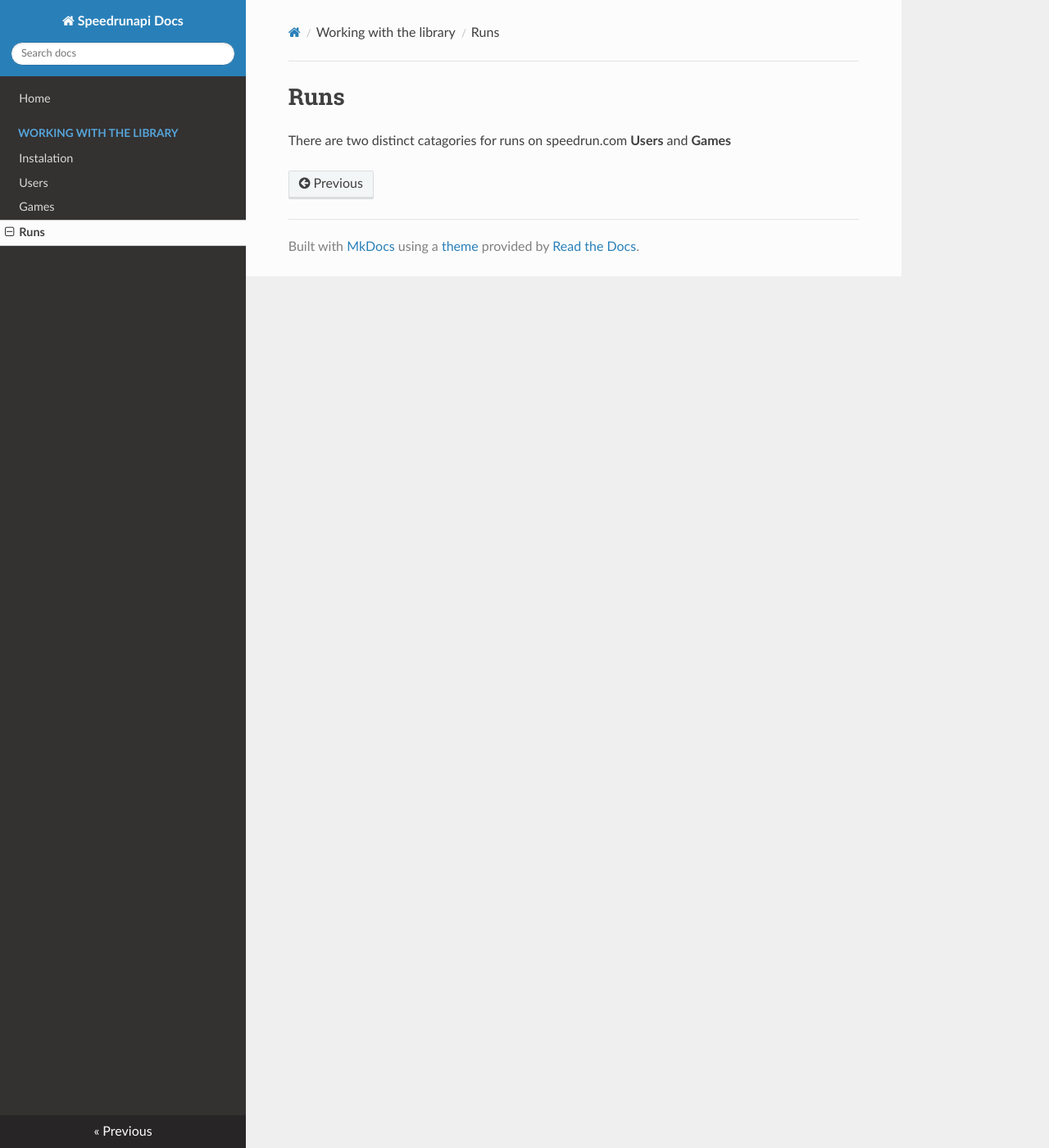
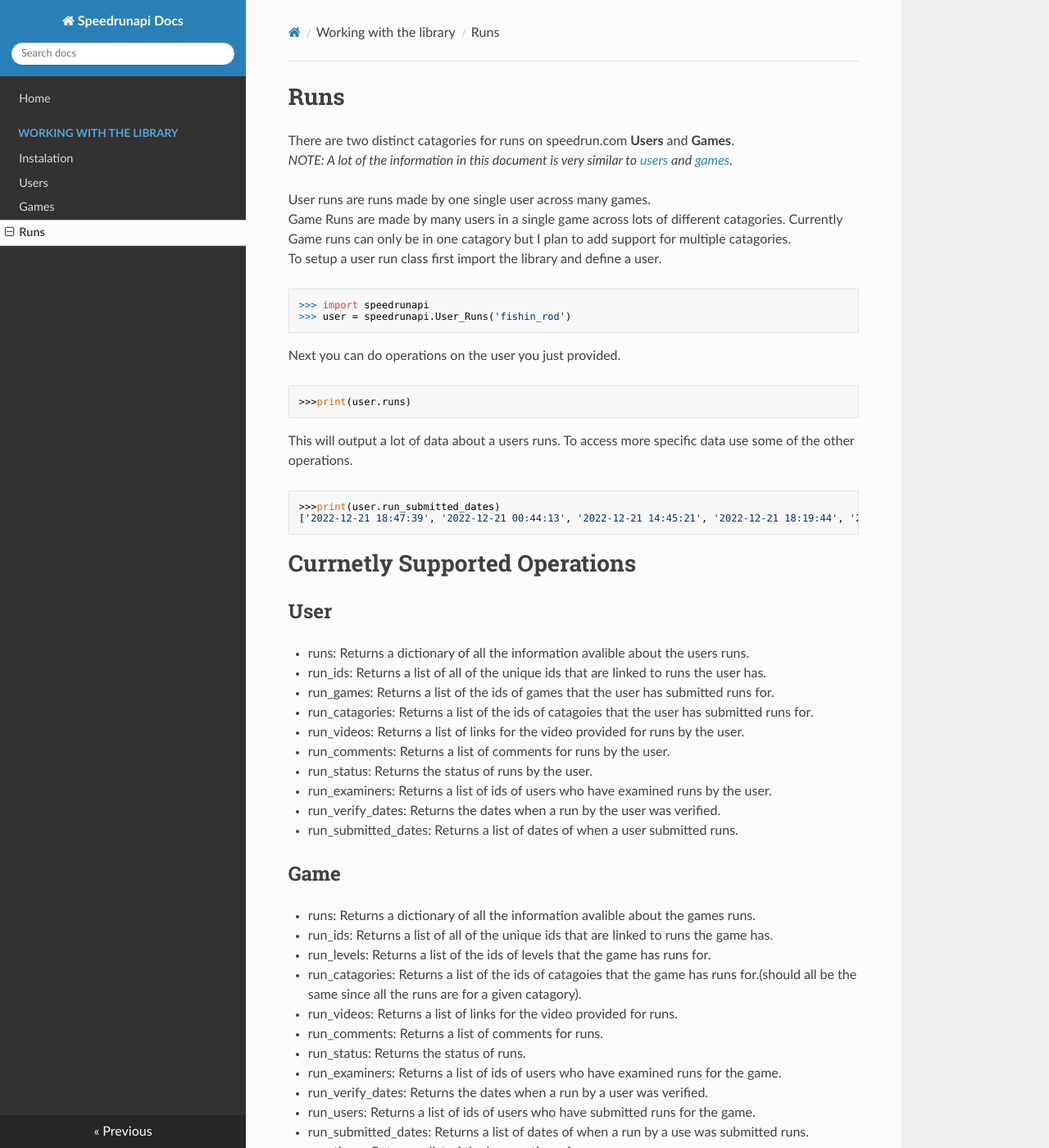
Before and after one commit to fishin-rod/speedrunapi, an MkDocs documentation site: the page built from docs/runs.md, in a window 1280 px wide and 1400 px high. Shown: the whole window at 82% size. Built offline with MkDocs 1.6.1, drawn with Linux system fonts in a browser that asks for light colours; nearby versions of some CDN libraries; some of the changed text lies outside the part shown.

Commit message:
updated documentation

````diff
--- a/docs/runs.md
+++ b/docs/runs.md
@@ -1,3 +1,54 @@
 Runs
 ===
-There are two distinct catagories for runs on speedrun.com **Users** and **Games**
+There are two distinct catagories for runs on speedrun.com **Users** and **Games**.
+<br>
+*NOTE: A lot of the information in this document is very similar to [users](user.md) and [games](game.md).*
+<br>
+<br>
+User runs are runs made by one single user across many games.
+<br>
+Game Runs are made by many users in a single game across lots of different catagories. Currently Game runs can only be in one catagory but I plan to add support for multiple catagories.
+<br>
+To setup a user run class first import the library and define a user.
+```python
+>>> import speedrunapi
+>>> user = speedrunapi.User_Runs('fishin_rod')
+```
+Next you can do operations on the user you just provided.
+```python
+>>>print(user.runs)
+```
+This will output a lot of data about a users runs. To access more specific data use some of the other operations.
+```python
+>>>print(user.run_submitted_dates)
+['2022-12-21 18:47:39', '2022-12-21 00:44:13', '2022-12-21 14:45:21', '2022-12-21 18:19:44', '2022-12-21 18:31:10']
+```
+Currnetly Supported Operations
+===
+## User
+- runs: Returns a dictionary of all the information avalible about the users runs.
+- run_ids: Returns a list of all of the unique ids that are linked to runs the user has.
+- run_games: Returns a list of the ids of games that the user has submitted runs for.
+- run_catagories: Returns a list of the ids of catagoies that the user has submitted runs for.
+- run_videos: Returns a list of links for the video provided for runs by the user.
+- run_comments: Returns a list of comments for runs by the user.
+- run_status: Returns the status of runs by the user.
+- run_examiners: Returns a list of ids of users who have examined runs by the user.
+- run_verify_dates: Returns the dates when a run by the user was verified.
+- run_submitted_dates: Returns a list of dates of when a user submitted runs.
+
+## Game
+- runs: Returns a dictionary of all the information avalible about the games runs.
+- run_ids: Returns a list of all of the unique ids that are linked to runs the game has.
+- run_levels: Returns a list of the ids of levels that the game has runs for.
+- run_catagories: Returns a list of the ids of catagoies that the game has runs for.(should all be the same since all the runs are for a given catagory).
+- run_videos: Returns a list of links for the video provided for runs.
+- run_comments: Returns a list of comments for runs.
+- run_status: Returns the status of runs.
+- run_examiners: Returns a list of ids of users who have examined runs for the game.
+- run_verify_dates: Returns the dates when a run by a user was verified.
+- run_users: Returns a list of ids of users who have submitted runs for the game.
+- run_submitted_dates: Returns a list of dates of when a run by a use was submitted runs.
+- run_times: Returns a list of the ingame times for runs
+- run_platforms: Returns a list of the platfroms that a game has been run on.
+- run_values: Returns a list of the values assosiated with the game.
--- a/pyproject.toml
+++ b/pyproject.toml
@@ -4,7 +4,7 @@ build-backend = "setuptools.build_meta"
 
 [project]
 name = "speedrunapi"
-version = "0.4.0"
+version = "0.4.1"
 authors = [
   { name="Connor (fishin_rod)" },
 ]
````
Also changed, not shown: 4 other files.
